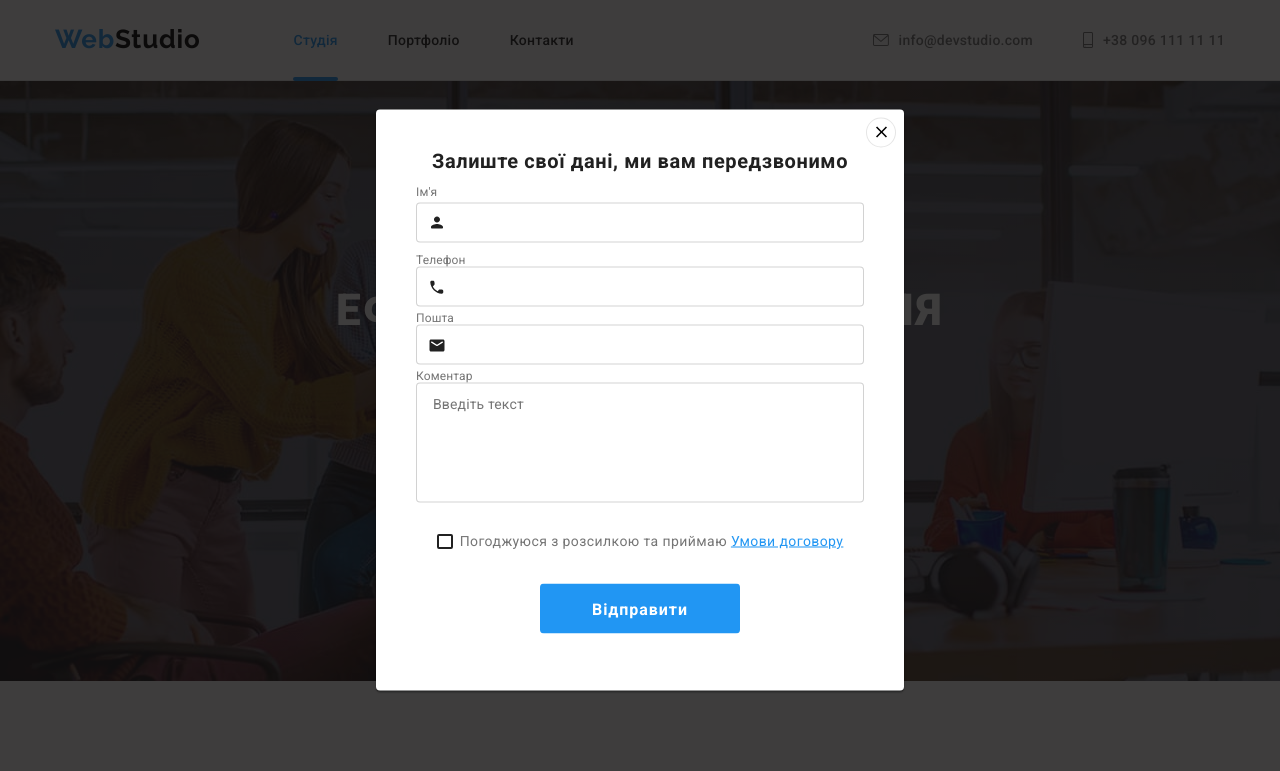
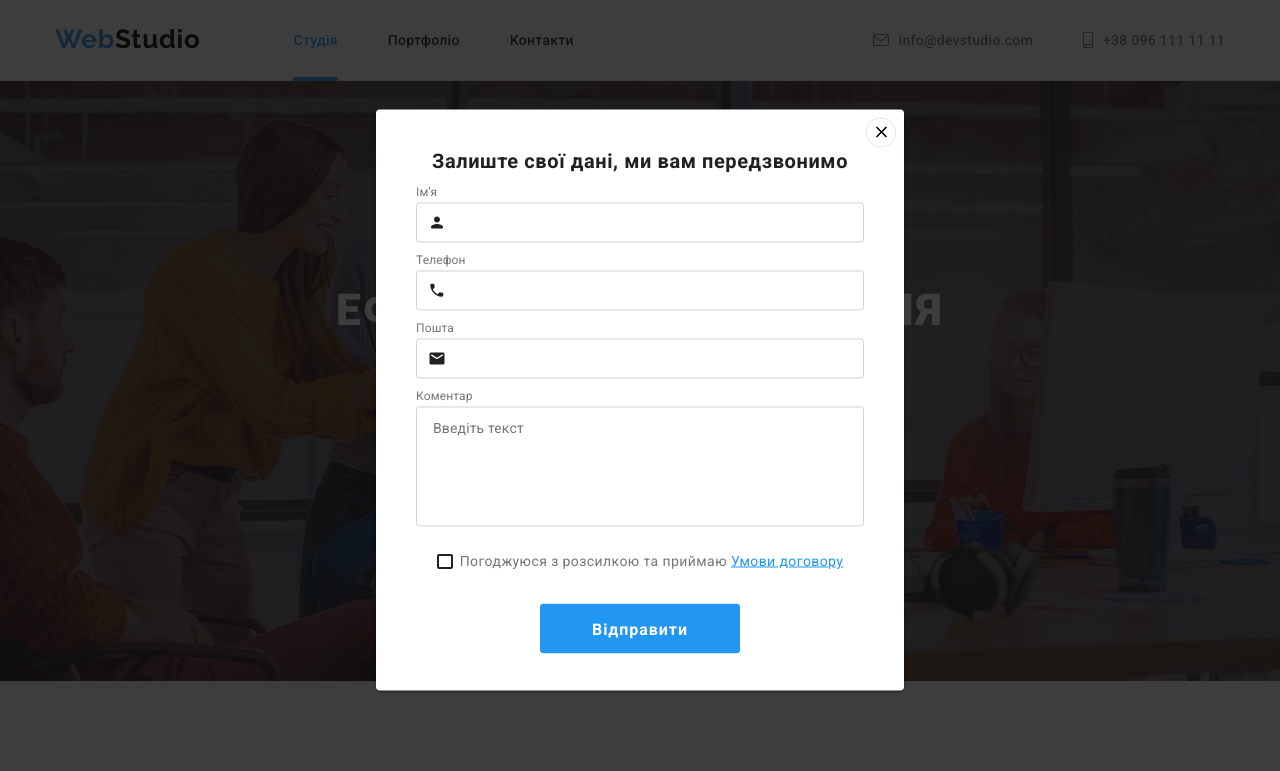
Before and after one commit to Palashynskyi/goit-markup-hw-06, a plain HTML site: page index.html in a window 1280 px wide. Both pictures are taken after a click on the button "Замовити послугу". Shown: the top 771 px of the page. Drawn offline with nearby package versions, Linux system fonts and the light colour scheme.

Commit message:
робота над помилками

```diff
--- a/css/style.css
+++ b/css/style.css
@@ -321,9 +321,9 @@ img {
 
 .modal-input-wrapper {
     position: relative;
+    display: block;
+    margin-top: 4px;
     width: 100%;
-    margin-bottom: 10px;
-    line-height: 16.1px;
 }
 
 
@@ -351,6 +351,18 @@ img {
 }
 
 /* Checkbox */
+.form-label-textarea {
+    display: block;
+    text-align: left;
+    font-family: 'Roboto';
+    font-size: 12px;
+    line-height: 1.1666;
+    letter-spacing: 0.01em;
+    color: var(--secondary-text-color);
+    cursor: pointer;
+    margin-bottom: 20px;
+}
+
 .form-input:focus,
 .modal-textarea-comment:focus {
     color: var(--accent-color);
@@ -412,8 +424,8 @@ img {
     width: 100%;
     height: 120px;
     resize: none;
-    margin-bottom: 20px;
     padding: 12px 16px;
+    margin-top: 4px;
     border: 1px solid rgba(33, 33, 33, 0.2);
     border-radius: 4px;
     font-size: 14px;
@@ -465,13 +477,13 @@ img {
 .form-label {
     display: block;
     text-align: left;
-    margin-bottom: 4px;
     font-family: 'Roboto';
     font-size: 12px;
     line-height: 1.1666;
     letter-spacing: 0.01em;
     color: var(--secondary-text-color);
     cursor: pointer;
+    margin-bottom: 10px;
 }
 
 .btn-modal-close {
@@ -925,6 +937,7 @@ img {
     margin-left: 93px;
 }
 
+
 .subscribe-tittle {
     font-family: 'Roboto';
     font-style: normal;
@@ -951,7 +964,7 @@ img {
     line-height: 1.15;
 }
 
-.subscribe-form {
+.form-thumb {
     display: flex;
     gap: 12px;
 }
--- a/index.html
+++ b/index.html
@@ -69,13 +69,15 @@
             </button>
             <p class="modal-tittle">Залиште свої дані, ми вам передзвонимо</p>
             <form class="contact-form">
-              <label name="user_name" class="form-label">Ім'я</label>
+              <label name="user_name" class="form-label">
+                Ім'я
                 <span class="modal-input-wrapper">
                   <input type="text" name="user_name" class="form-input" autofocus required minlength="2" pattern="^[a-zA-Zа-яА-Я]+$" />
                   <svg class="modal-input-icon" width="18" height="18">
                     <use href="./images/sprite.svg#icon-person-black-18"></use>
                   </svg>
                 </span>
+              </label>
               <label class="form-label"
                 >Телефон
                 <span class="modal-input-wrapper">
@@ -94,7 +96,7 @@
                   </svg>
                 </span>
               </label>
-              <label class="form-label"
+              <label class="form-label-textarea"
                 >Коментар
                 <textarea name="user_messege" placeholder="Введіть текст" class="modal-textarea-comment"></textarea>
               </label>
@@ -450,18 +452,20 @@
               </li>
             </ul>
           </div>
-          <form class="subscribe">
+          <div class="subscribe">
             <h2 class="subscribe-tittle">Підпишіться на розсилку</h2>
+            <form>
               <label for="" class="subscribe-form">
                 <input type="email" name="email" placeholder="E-mail" />
+              </label>
               <button type="submit" class="footer-button">
                 Підписатися
                 <svg class="icon" width="24" height="24">
                     <use href="./images/sprite.svg#icon-send"></use>
                 </svg>
               </button>
-            </label>
             </form>
+          </div>
         </div>
       </div>
     </footer>
```
Also changed, not shown: portfolio.html (+7 -5 lines). Lines whose indentation alone changed are shown as unchanged.
